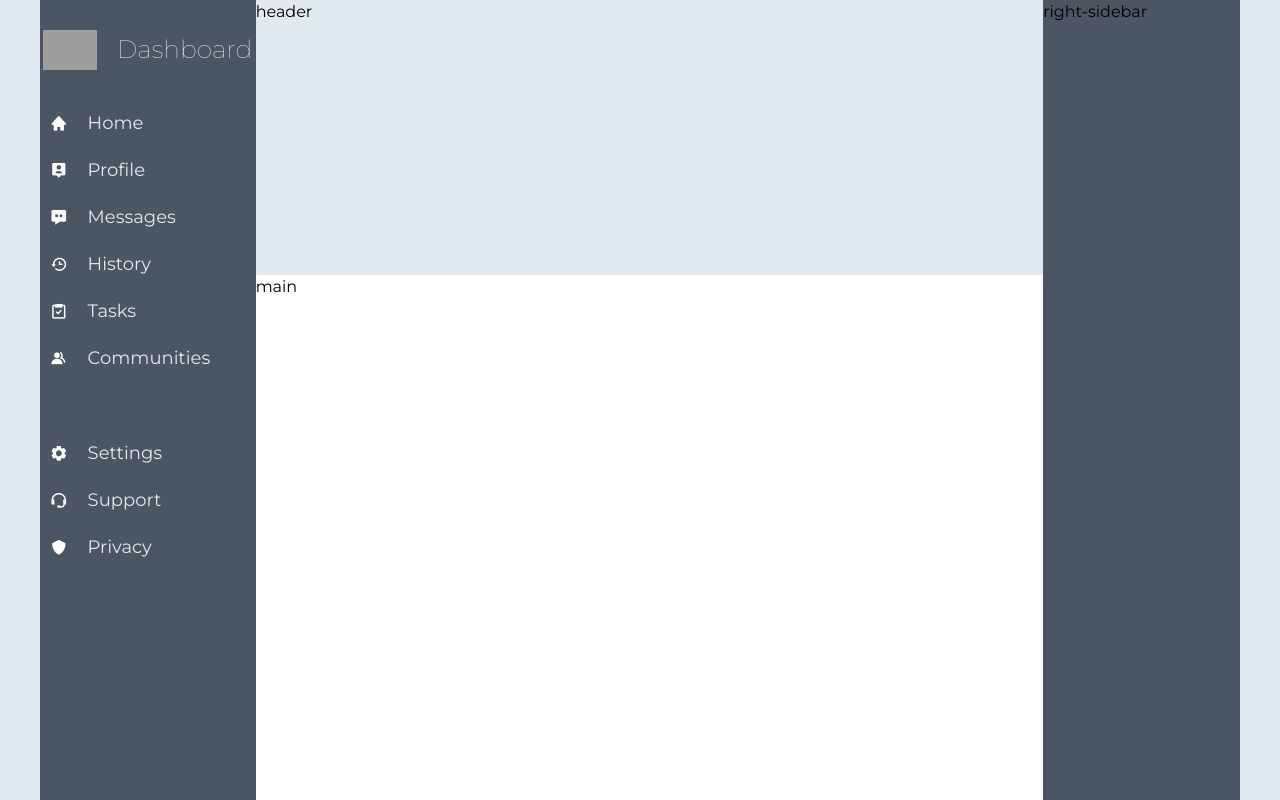
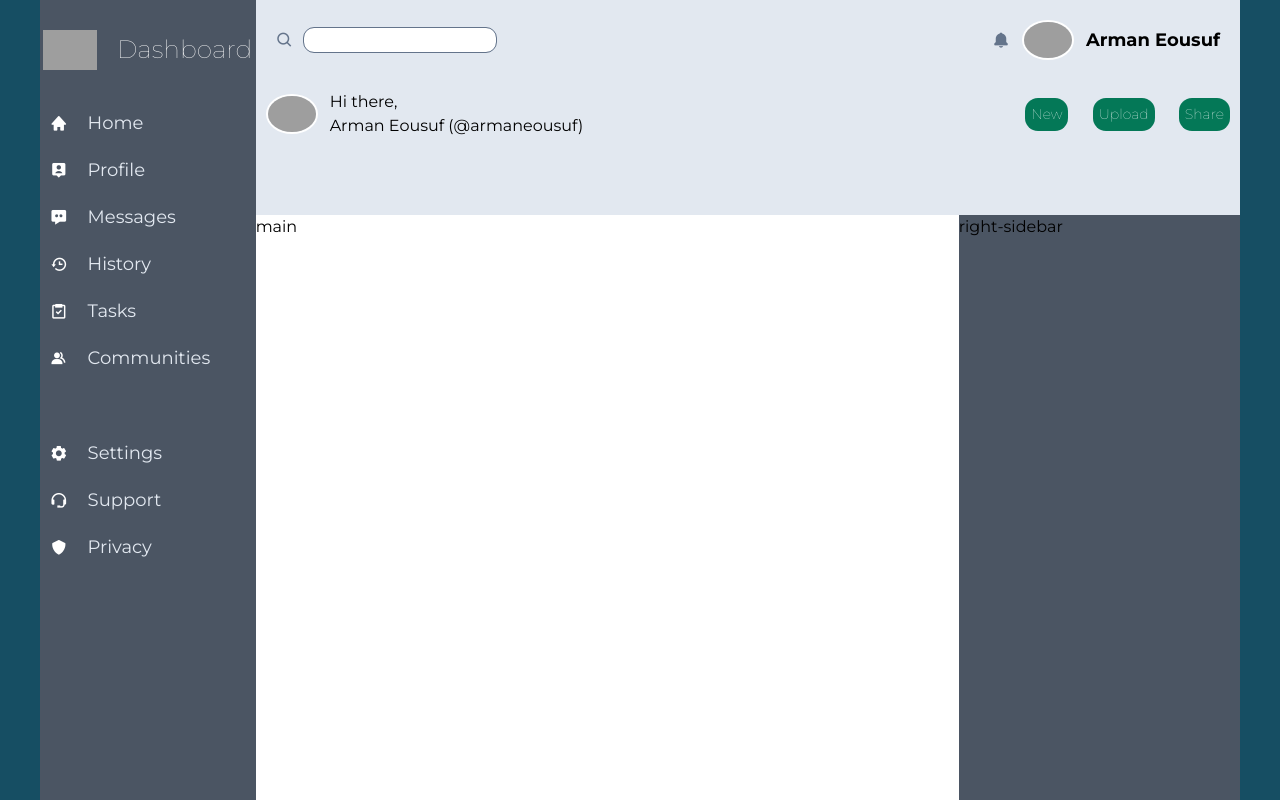
Before and after one commit to armaneousuf/Admin_dashboard, a plain HTML site: page index.html in a window 1280 px wide. Drawn offline with nearby package versions, Linux system fonts and the light colour scheme; grey boxes are pictures that could not be loaded.

Commit message:
header section has been completed

```diff
--- a/index.html
+++ b/index.html
@@ -1,12 +1,14 @@
 <!DOCTYPE html>
 <html lang="en">
+
 <head>
     <meta charset="UTF-8">
     <meta name="viewport" content="width=device-width, initial-scale=1.0">
     <link rel="stylesheet" href="styles.css">
     <link href='https://unpkg.com/boxicons@2.1.4/css/boxicons.min.css' rel='stylesheet'>
-    <title>Odin Project Dashboard</title>
+    <title>Admin Dashboard</title>
 </head>
+
 <body>
     <div class="container grid">
         <div class="left-sidebar">
@@ -25,12 +27,37 @@
                 <a href="#"><i class='bx bx-support'></i>Support</a>
                 <a href="#"><i class='bx bxs-shield'></i></box-icon>Privacy</a>
             </div>
-
         </div>
 
 
         <div class="header">
-<div>header</div>
+            <div class="nav">
+                <div class="input">
+                    <i class='bx bx-search'></i>
+                    <input type="text">
+                    <div class="profile__">
+                        <i class='bx bxs-bell'></i>
+                        <img src="https://asset.brandfetch.io/idqq2v1naO/idxqyQyT9i.png" alt="image of the person"
+                            class="profile">
+                        <p>Arman Eousuf</p>
+                    </div>
+                </div>
+
+                <div class="profile__details">
+                    <img src="https://asset.brandfetch.io/idqq2v1naO/idxqyQyT9i.png" alt="image of the person"
+                        class="profile">
+                   <div>
+                    <p>Hi there,</p>
+                    <p>Arman Eousuf (@armaneousuf)</p>
+                   </div>
+                    <div class="profile__buttons">
+                        <button>New</button>
+                        <button>Upload</button>
+                        <button>Share</button>
+                    </div>
+                </div>
+
+            </div>
         </div>
 
 
@@ -46,4 +73,5 @@
 
     </div>
 </body>
+
 </html>
--- a/styles.css
+++ b/styles.css
@@ -1,5 +1,5 @@
 /* Basic reset and typography styles */
-@import url('https://fonts.googleapis.com/css2?family=Montserrat:ital,wght@0,100..900;1,100..900&display=swap');
+@import url("https://fonts.googleapis.com/css2?family=Montserrat:ital,wght@0,100..900;1,100..900&display=swap");
 
 :root {
   --bg-cls: #e2e8f0;
@@ -10,7 +10,9 @@
   --hover-cls: #64748b;
 }
 
-*, *::before, *::after {
+*,
+*::before,
+*::after {
   box-sizing: border-box;
   margin: 0;
   padding: 0;
@@ -19,37 +21,54 @@
 body {
   line-height: 1.5;
   -webkit-font-smoothing: antialiased;
-  font-family: 'Inter', sans-serif;
+  font-family: "Inter", sans-serif;
   background-color: var(--bg-cls);
   height: 100dvh;
   font-family: "Montserrat", sans-serif;
+  background-color: #164e63;
 }
 
-img, picture, video, canvas, svg {
+img,
+picture,
+video,
+canvas,
+svg {
   display: block;
   max-width: 100%;
   height: 40px;
 }
 
-input, button, textarea, select {
+input,
+button,
+textarea,
+select {
   font: inherit;
 }
 
-p, h1, h2, h3, h4, h5, h6 {
+p,
+h1,
+h2,
+h3,
+h4,
+h5,
+h6 {
   overflow-wrap: break-word;
 }
 
+i {
+  cursor: pointer;
+}
 /* Layout styles completed using grid */
 
 .container {
   max-width: 1200px;
   margin: 0 auto;
-  height: 100%
+  height: 100%;
 }
 
 .grid {
   display: grid;
-  grid-template-columns: 1fr 4fr 1fr;
+  grid-template-columns: 1fr 5fr 2fr;
   height: 100%;
   grid-template-areas:
     "left-sidebar header"
@@ -65,22 +84,23 @@ p, h1, h2, h3, h4, h5, h6 {
 .header {
   background-color: var(--bg-cls);
   grid-area: header;
-  grid-column: 2 / 3;
-  grid-row: 1 / 2;
+  grid-column: 2 / 3 span;
+  /* grid-row: 1 / 2; */
 }
 
 .main {
   background-color: var(--main-cls);
   grid-area: main;
-  grid-column: 2 / 3;
+  grid-column: 2 / 4;
   grid-row: 2 / 4;
+  min-height: 450px;
 }
 
 .right-sidebar {
   background-color: var(--sidebar-cls);
   grid-area: right-sidebar;
-  grid-column: 3;
-  grid-row: 1 / 4;
+  grid-column: 2 span / 5;
+  grid-row: 2 / -1;
 }
 
 /* Left sidebar design */
@@ -121,3 +141,62 @@ p, h1, h2, h3, h4, h5, h6 {
   transition: all 0.5s ease;
   font-size: 22px;
 }
+
+.input {
+  display: flex;
+  align-items: center;
+  padding: 20px;
+  gap: 10px;
+
+  i {
+    font-size: 18px;
+    color: var(--hover-cls);
+  }
+}
+
+input {
+  border-radius: 10px;
+  border: none;
+  outline: 1px solid var(--hover-cls);
+}
+
+.profile__ {
+  display: flex;
+  align-items: center;
+  gap: 12px;
+  margin-left: auto;
+
+  p {
+    font-size: 18px;
+    font-weight: bold;
+  }
+}
+
+.profile {
+  border: 2px solid var(--text-cls);
+  border-radius: 60%;
+  background-color: var(--bg-cls);
+}
+
+.profile__details {
+  display: flex;
+  align-items: center;
+  gap: 12px;
+  margin: 10px;
+}
+
+.profile__buttons {
+  margin-left: auto;
+
+  button {
+    border: none;
+    background-color: var(--border-cls);
+    color: var(--text-cls);
+    padding: 6px;
+    cursor: pointer;
+    border-radius: 13px;
+    margin-left: 20px;
+    font-size: 14px;
+    font-weight: lighter;
+  }
+}
```
Lines whose indentation alone changed are shown as unchanged.
